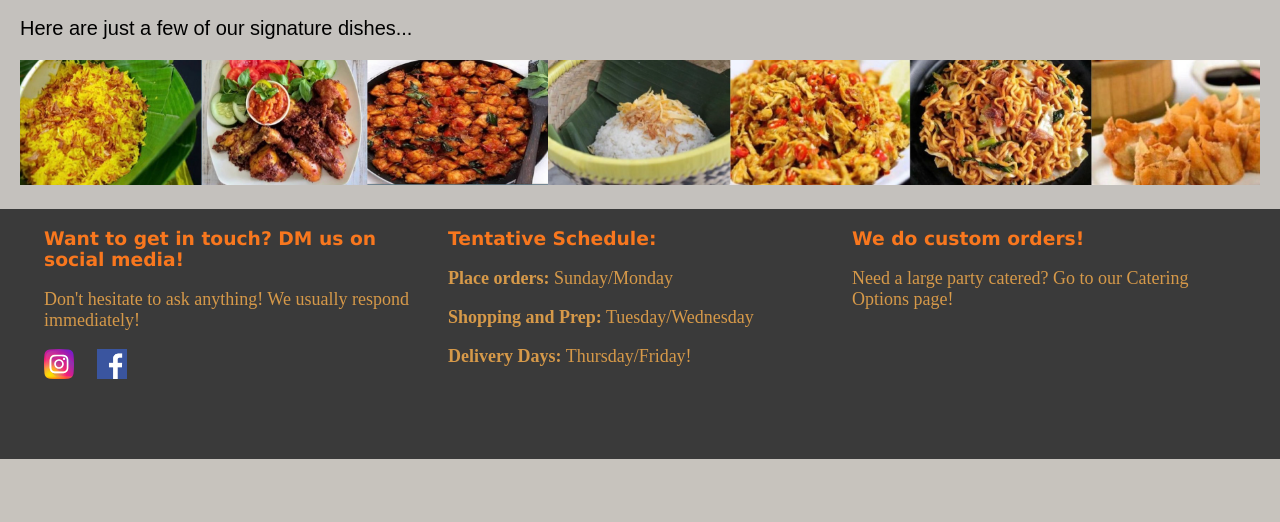
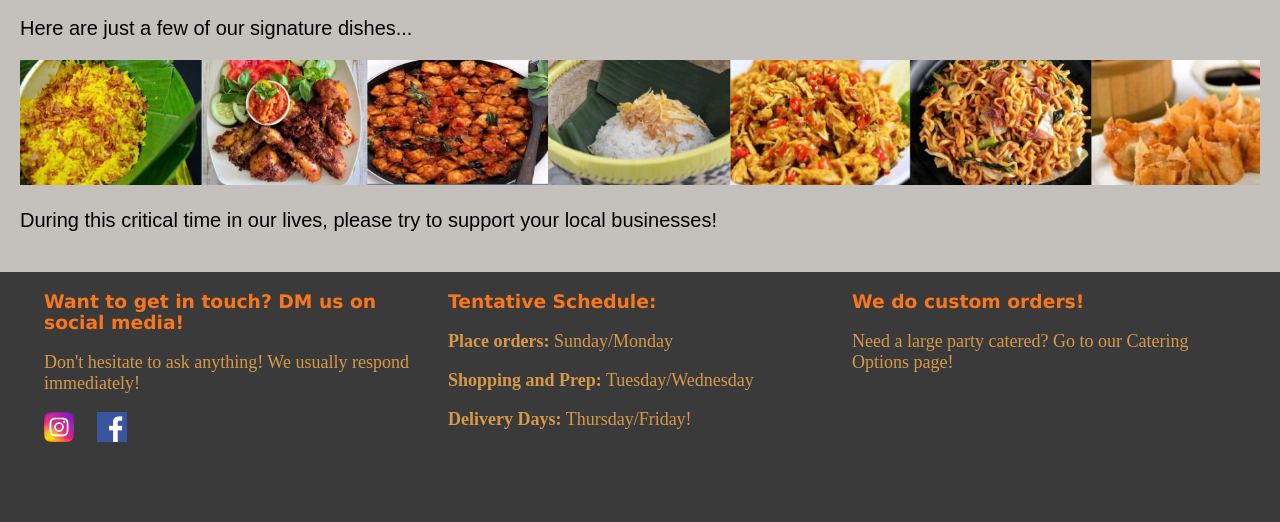
Before and after one commit to Mattmont415/DjangoIndo, a Django app: page / in a window 1280 px wide. Shown: the part 851-1373 px from the top of the page. Before the commit the page ends 1310 px from the top, so only its background shows below. Run offline with Django 3.2, Linux system fonts and the light colour scheme.

Commit message:
Added a 'support your local business' addition to homepage

```diff
--- a/main/templates/main/index.html
+++ b/main/templates/main/index.html
@@ -25,6 +25,8 @@
         <p class="indexfont introbig">Here are just a few of our signature dishes...</p>
         <img id="foodbarsplash" class="introbig" style="width: 100%;" src="{% static 'main/samplefoodbar.png' %}" alt="Some signature dishes displayed">
       </div>
+
+      <p class="indexfont">During this critical time in our lives, please try to support your local businesses!</p>
     </div>
     <!-- End of stuff  -->
 {% endblock %}
```
